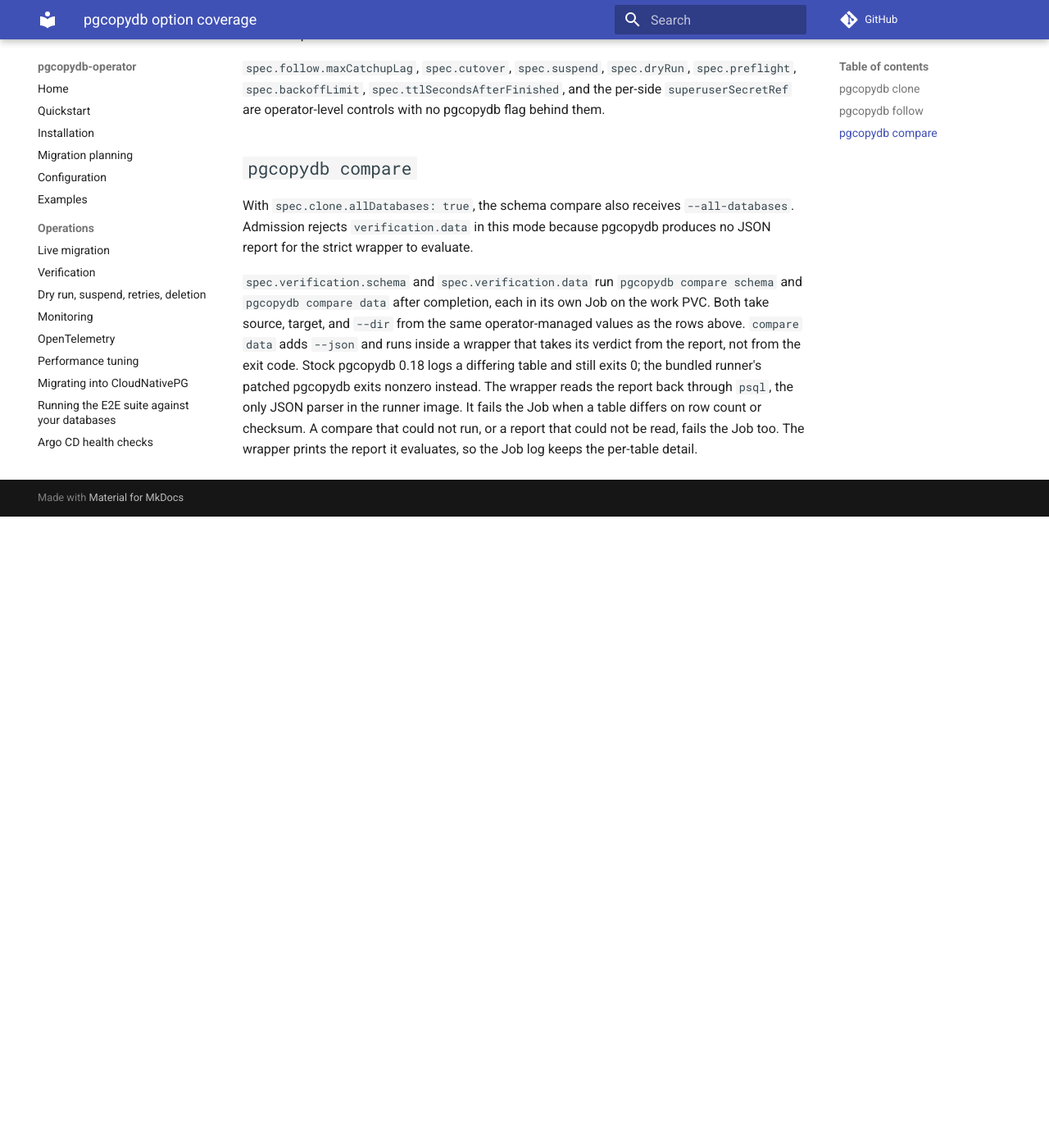
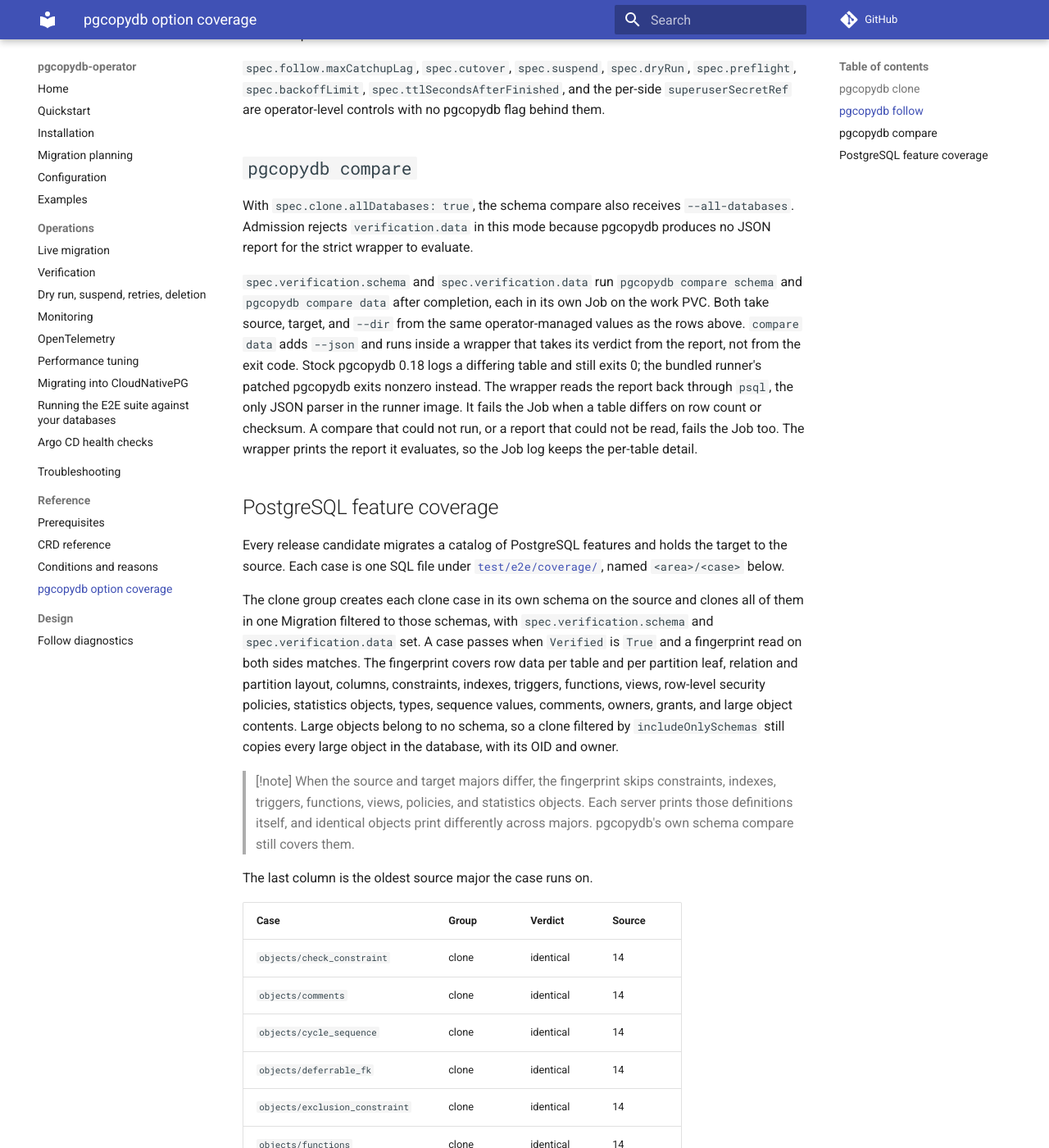
Before and after one commit to ydixken/pgcopydb-operator, an MkDocs documentation site: the page built from docs/reference/coverage.md, in a window 1280 px wide and 1400 px high, scrolled down 3434 px. Shown: the whole window at 82% size. Built offline with MkDocs 1.6.1 and Material for MkDocs 9.7.7, drawn with Linux system fonts in a browser that asks for light colours; comment, search, counter and statistics services are not loaded; before the commit the page ends 4064 px from its top, so only the background shows below that; some of the changed text lies outside the part shown.

Commit message:
docs: list the feature coverage cases and how to add one

```diff
--- a/docs/reference/coverage.md
+++ b/docs/reference/coverage.md
@@ -73,3 +73,60 @@ The wrapper reads the report back through `psql`, the only JSON parser in the ru
 It fails the Job when a table differs on row count or checksum.
 A compare that could not run, or a report that could not be read, fails the Job too.
 The wrapper prints the report it evaluates, so the Job log keeps the per-table detail.
+
+## PostgreSQL feature coverage
+
+Every release candidate migrates a catalog of PostgreSQL features and holds the target to the source.
+Each case is one SQL file under [`test/e2e/coverage/`](https://github.com/ydixken/pgcopydb-operator/tree/main/test/e2e/coverage), named `<area>/<case>` below.
+
+The clone group creates each clone case in its own schema on the source and clones all of them in one Migration filtered to those schemas, with `spec.verification.schema` and `spec.verification.data` set.
+A case passes when `Verified` is `True` and a fingerprint read on both sides matches.
+The fingerprint covers row data per table and per partition leaf, relation and partition layout, columns, constraints, indexes, triggers, functions, views, row-level security policies, statistics objects, types, sequence values, comments, owners, grants, and large object contents.
+Large objects belong to no schema, so a clone filtered by `includeOnlySchemas` still copies every large object in the database, with its OID and owner.
+
+> [!note]
+> When the source and target majors differ, the fingerprint skips constraints, indexes, triggers, functions, views, policies, and statistics objects.
+> Each server prints those definitions itself, and identical objects print differently across majors.
+> pgcopydb's own schema compare still covers them.
+
+The last column is the oldest source major the case runs on.
+
+| Case | Group | Verdict | Source |
+|---|---|---|---|
+| `objects/check_constraint` | clone | identical | 14 |
+| `objects/comments` | clone | identical | 14 |
+| `objects/cycle_sequence` | clone | identical | 14 |
+| `objects/deferrable_fk` | clone | identical | 14 |
+| `objects/exclusion_constraint` | clone | identical | 14 |
+| `objects/functions` | clone | identical | 14 |
+| `objects/grants` | clone | identical | 14 |
+| `objects/identity_by_default` | clone | identical | 14 |
+| `objects/large_objects` | clone | identical | 14 |
+| `objects/no_primary_key` | clone | identical | 14 |
+| `objects/plain_view` | clone | identical | 14 |
+| `objects/security_barrier_view` | clone | identical | 14 |
+| `objects/statistics` | clone | identical | 14 |
+| `objects/trigger` | clone | identical | 14 |
+| `objects/unlogged_sequence` | clone | identical | 15 |
+| `objects/unlogged_table` | clone | identical | 14 |
+| `partitioning/cross_schema_leaf` | clone | identical | 14 |
+| `partitioning/hash_mod4` | clone | identical | 14 |
+| `partitioning/list_default_null` | clone | identical | 14 |
+| `partitioning/range_expr` | clone | identical | 14 |
+| `partitioning/range_multicol` | clone | identical | 14 |
+| `partitioning/two_level` | clone | identical | 14 |
+| `types/bit_varbit` | clone | identical | 14 |
+| `types/collation_c_posix` | clone | identical | 14 |
+| `types/composite_array` | clone | identical | 14 |
+| `types/domain_array` | clone | identical | 14 |
+| `types/enum_added_value` | clone | identical | 14 |
+| `types/interval` | clone | identical | 14 |
+| `types/money` | clone | identical | 14 |
+| `types/network` | clone | identical | 14 |
+| `types/numeric_special` | clone | identical | 14 |
+| `types/range_multirange` | clone | identical | 14 |
+| `types/timestamp_infinity` | clone | identical | 14 |
+| `types/toasted_jsonb` | clone | identical | 14 |
+| `types/tsvector` | clone | identical | 14 |
+| `types/uuid` | clone | identical | 14 |
+| `types/xml` | clone | identical | 14 |
```
Also changed, not shown: CONTRIBUTING.md (+59 -0 lines), docs/operations/e2e-external.md (+1 -0 lines), 1 other file.
